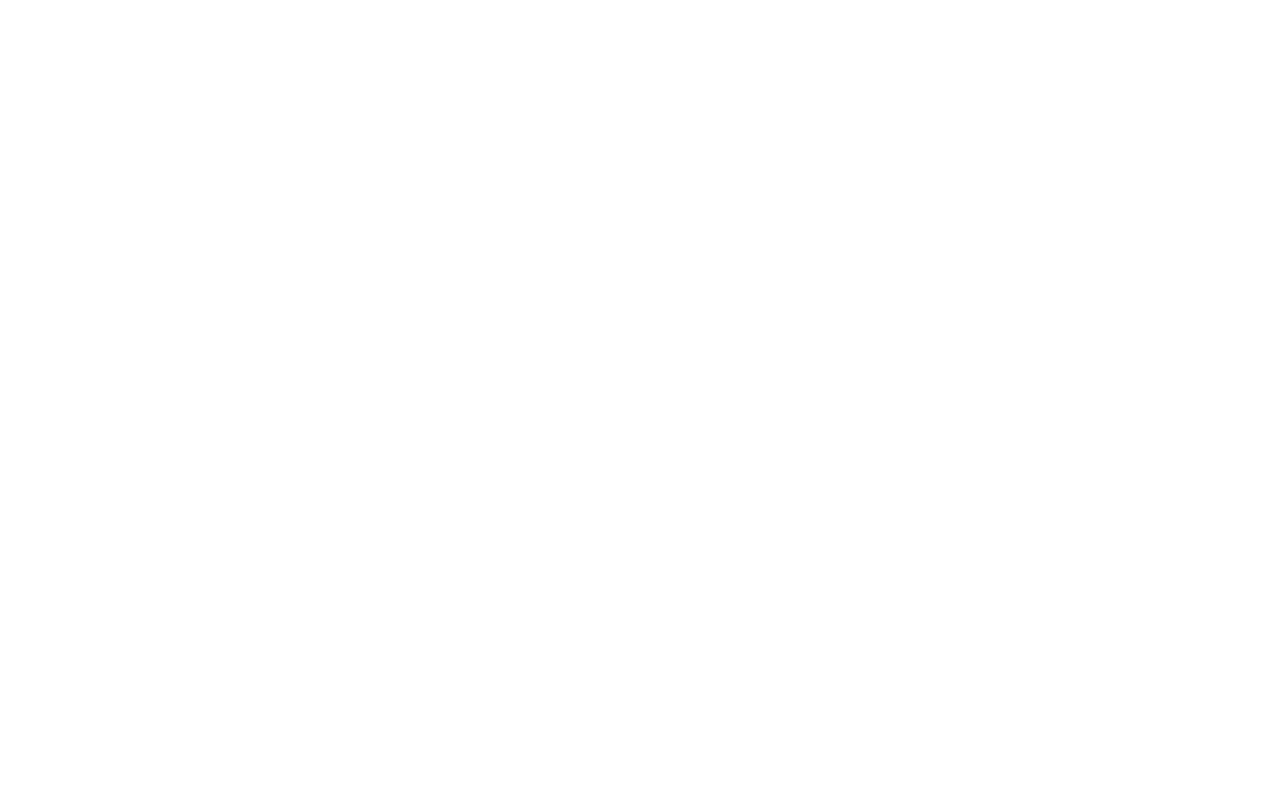
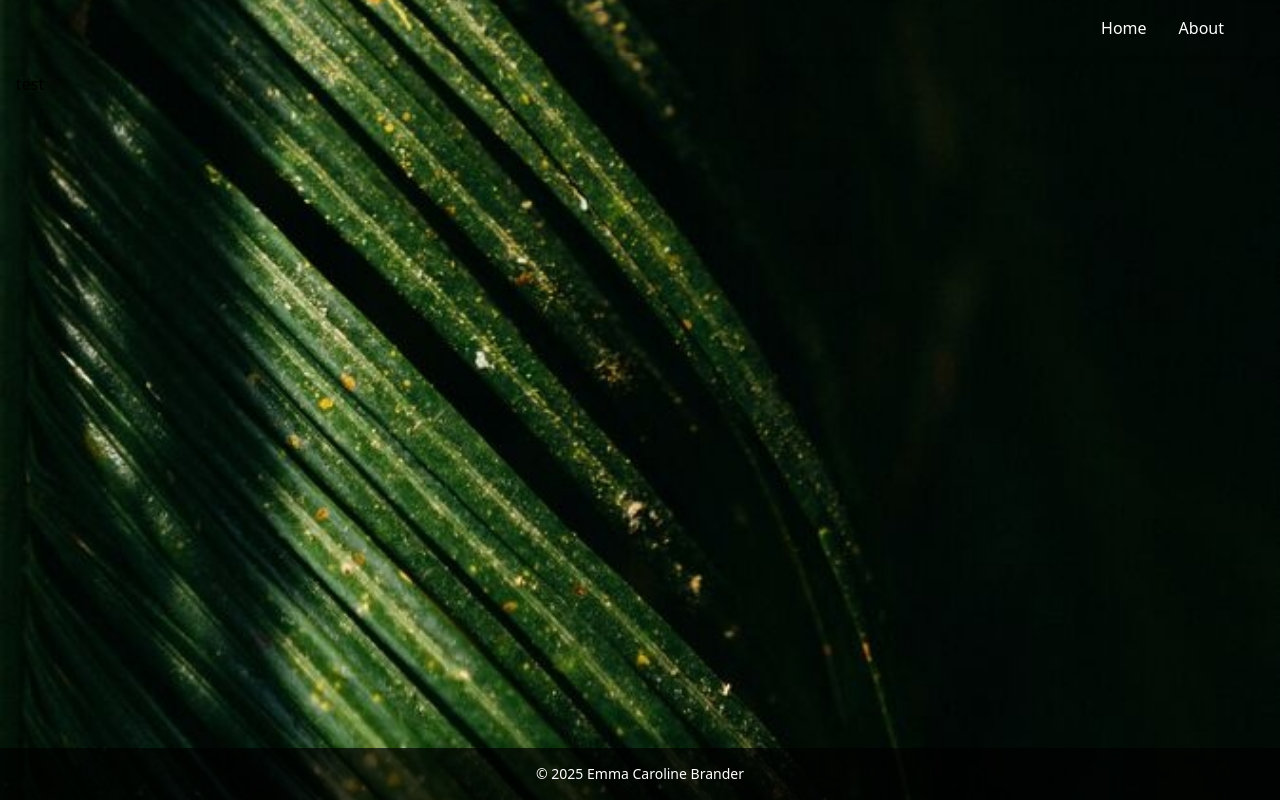
Before and after one commit to EmmaCaroline/portfolio2, a React (Vite) app: page / in a window 1280 px wide. Before the commit this address had no page. Built offline with nearby package versions, Linux system fonts and the light colour scheme.

Commit message:
add Layout component, add boilerplate for other components, add background image to page

```diff
--- a/src/App.jsx
+++ b/src/App.jsx
@@ -1,10 +1,23 @@
 import { Routes, Route } from "react-router-dom";
+import { useEffect } from "react";
+import Layout from "./components/Layout";
+import BackgroundImage from "./assets/greengold.jpg";
+import Projects from "./components/Projects";
+import About from "./components/About";
+import NotFound from "./components/NotFound";
 
 function App() {
+  useEffect(() => {
+    document.body.style.backgroundImage = `url(${BackgroundImage})`;
+  }, []);
   return (
-    <>
-      <Routes></Routes>
-    </>
+    <Routes>
+      <Route path="/" element={<Layout />}>
+        <Route index element={<Projects />} />
+        <Route path="about" element={<About />} />
+        <Route path="*" element={<NotFound />} />
+      </Route>
+    </Routes>
   );
 }
 
--- /dev/null
+++ b/src/components/About.jsx
@@ -0,0 +1,5 @@
+const About = () => {
+  return;
+};
+
+export default About;
--- /dev/null
+++ b/src/components/Layout.jsx
@@ -0,0 +1,30 @@
+import { Outlet, Link } from "react-router-dom";
+
+const Layout = () => {
+  return (
+    <div className="min-h-screen flex flex-col">
+      <header className="text-white p-4 flex flex-row items-center justify-between shadow-lg">
+        <nav className="flex w-full justify-center sm:justify-end items-center sm:mr-10">
+          <ul className="flex space-x-8">
+            <Link to="/">
+              <li>Home</li>
+            </Link>
+            <Link to="about">
+              <li>About</li>
+            </Link>
+          </ul>
+        </nav>
+      </header>
+
+      <main className="flex-grow p-4">
+        <Outlet />
+      </main>
+
+      <footer className="bg-black/70 text-white p-4 text-center">
+        <div className="text-sm">&copy; 2025 Emma Caroline Brander</div>
+      </footer>
+    </div>
+  );
+};
+
+export default Layout;
--- /dev/null
+++ b/src/components/NotFound.jsx
@@ -0,0 +1,5 @@
+const NotFound = () => {
+  return <h2>404 - Page Not Found</h2>;
+};
+
+export default NotFound;
--- /dev/null
+++ b/src/components/Projects.jsx
@@ -0,0 +1,9 @@
+const Projects = () => {
+  return (
+    <div>
+      <h1>test</h1>
+    </div>
+  );
+};
+
+export default Projects;
--- a/src/index.css
+++ b/src/index.css
@@ -20,3 +20,10 @@
   --spacing-large: 32px;
   */
 }
+
+body {
+  margin: 0;
+  background-size: cover;
+  background-position: center;
+  background-repeat: no-repeat;
+}
```
Also changed, not shown: src/assets/greengold.jpg (added).
